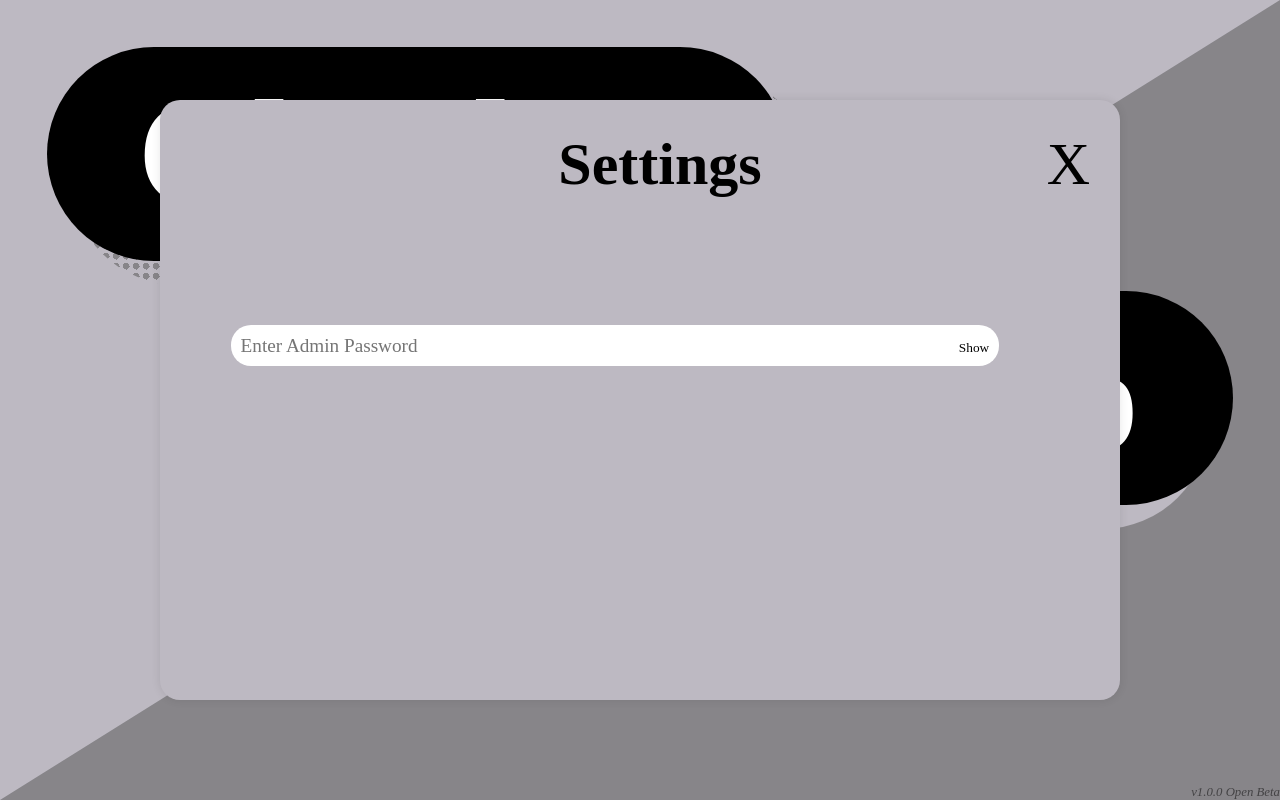
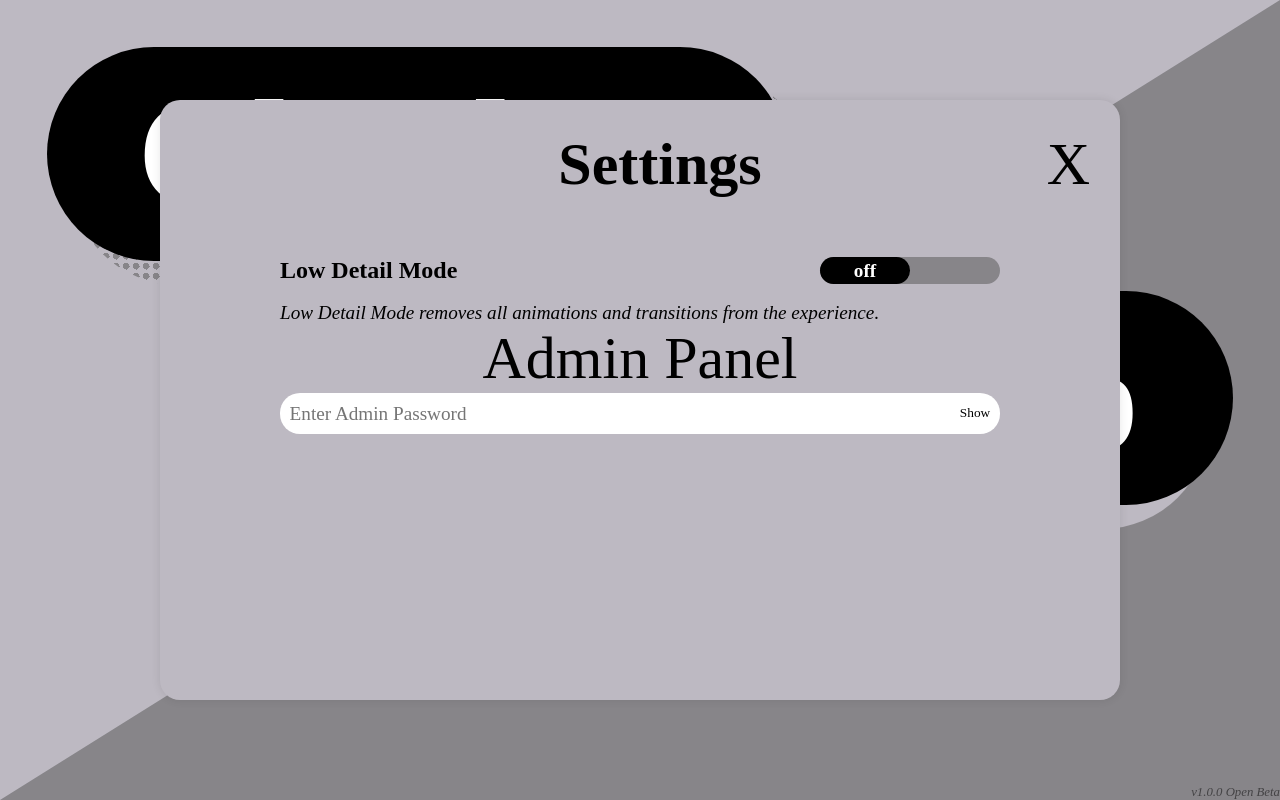
Before and after one commit to Santa-Clara-Imaginarium-Lab/human-ai, a React (Vite) app in the folder client/: page / in a window 1280 px wide. Both pictures are taken after a click on the button "Settings". Built offline with nearby package versions, Linux system fonts and the light colour scheme; a web font is replaced by a local one.

Commit message:
LDM control in settings

```diff
--- a/client/src/components/badEnding/BadEnding.css
+++ b/client/src/components/badEnding/BadEnding.css
@@ -292,44 +292,6 @@ button.hide {
   z-index: 1001;
 }
 
-.admin-controls-wrapper {
-  height: 25%;
-  width: 100%;
-}
-
-.admin-controls {
-  padding-top: 10%;
-  height: 50%;
-  width: 100%;
-  display: flex;
-  flex-direction: column;
-  align-items: center;
-  justify-content: center;
-}
-
-.admin-header {
-  color: var(--accent-three);
-  font-size: 60px;
-  font-family: var(--universal-font);
-}
-
-.admin-password-wrapper {
-  height: 25%;
-  width: 100%;
-}
-
-.admin-password-input {
-  width: 80%;
-  padding: 0.5em;
-  border-radius: 20px;
-  /* border: 1px solid #ccc; */
-  border: 0px;
-  font-size: 1.2em;
-  font-family: var(--universal-font);
-  outline: none;
-  background-color: white; /* override disabled input background */
-}
-
 .announce-text {
   position: absolute;
   bottom: 0px;
--- a/client/src/components/complete/Complete.css
+++ b/client/src/components/complete/Complete.css
@@ -290,41 +290,3 @@ button.hide {
   background-color: transparent;
   z-index: 1001;
 }
-
-.admin-controls-wrapper {
-  height: 25%;
-  width: 100%;
-}
-
-.admin-controls {
-  padding-top: 10%;
-  height: 50%;
-  width: 100%;
-  display: flex;
-  flex-direction: column;
-  align-items: center;
-  justify-content: center;
-}
-
-.admin-header {
-  color: var(--accent-three);
-  font-size: 60px;
-  font-family: var(--universal-font);
-}
-
-.admin-password-wrapper {
-  height: 25%;
-  width: 100%;
-}
-
-.admin-password-input {
-  width: 80%;
-  padding: 0.5em;
-  border-radius: 20px;
-  /* border: 1px solid #ccc; */
-  border: 0px;
-  font-size: 1.2em;
-  font-family: var(--universal-font);
-  outline: none;
-  background-color: white; /* override disabled input background */
-}
--- a/client/src/components/welcome/Welcome.css
+++ b/client/src/components/welcome/Welcome.css
@@ -315,7 +315,7 @@ main {
 }
 
 .admin-password-input {
-  width: 80%;
+  width: 75%;
   padding: 0.5em;
   border-radius: 20px;
   /* border: 1px solid #ccc; */
@@ -324,12 +324,13 @@ main {
   font-family: var(--universal-font);
   outline: none;
   background-color: white; /* override disabled input background */
+  left: 100px;
 }
 
 .admin-show-password {
-  position: relative;
+  position: fixed;
   width: 50px;
-  transform: translate(-50px, 0%);
+  transform: translate(-50px, 75%);
   cursor: pointer;
   background-color: transparent;
   border: none;
@@ -391,3 +392,62 @@ main {
   opacity: 0.5;
   font-size: 0.8em;
 }
+
+.ldm-wrapper {
+  display: flex;
+  flex-direction: row;
+  width: 75%;
+  justify-content: space-between;
+}
+
+.ldm-background {
+  background-color: var(--button-two);
+  width: 25%;
+  border-radius: 20px;
+  /* border: 1px solid #ccc; */
+  border: 0px;
+  z-index: 0;
+  align-items: left;
+}
+
+.ldm-button-on {
+  position: relative;
+  font-weight: bold;
+  border: none;
+  border-radius: 20px;
+  font-size: 1.2em;
+  font-family: var(--universal-font);
+  cursor: pointer;
+  width: 50%;
+  height: 100%;
+  left: 25%;
+  background-color: var(--button-one);
+  color: white;
+  transition: all 0.05s ease-in-out;
+  z-index: 1;
+}
+
+.ldm-button-off {
+  position: relative;
+  font-weight: bold;
+  border: none;
+  border-radius: 20px;
+  font-size: 1.2em;
+  font-family: var(--universal-font);
+  cursor: pointer;
+  width: 50%;
+  height: 100%;
+  left: -25%;
+  background-color: var(--accent-three);
+  color: white;
+  transition: all 0.05s ease-in-out;
+  z-index: 1;
+}
+
+.ldm-description {
+  width: 75%;
+  font-size: 1.2em;
+  font-family: var(--universal-font);
+  text-align: left;
+  font-style: italic;
+}
--- a/client/src/components/welcome/Welcome.jsx
+++ b/client/src/components/welcome/Welcome.jsx
@@ -18,6 +18,11 @@ const Welcome = ({changeTheme, changePersonality}) => {
     const [password, setPassword] = useState('');
     const [isAdmin, setAdmin] = useState(false);
     const [isCheckingGuest, setIsCheckingGuest] = useState(false);
+    const [ldmState, setLdmState] = useState('off');
+
+    useEffect(() => {
+        sessionStorage.setItem('LDM', 'off');
+    }, [])
 
     const pwShowRef = useRef(null);
 
@@ -273,8 +278,34 @@ const Welcome = ({changeTheme, changePersonality}) => {
                 <div className='settings-container'>
                     <h2 className="settings-title">Settings</h2>
                     <button className="x-button" onClick={handleSettingsClose}>X</button>
+
+                <div className="ldm-wrapper">
+                    <h2>Low Detail Mode</h2>
+                    <div class="ldm-background">
+                        <button
+                            className={`${ldmState === "on" ? "ldm-button-on" : "ldm-button-off"}`}
+                            onClick={() => {
+                                const currentLDM = sessionStorage.getItem("LDM");
+                                const newLDM = currentLDM === "off" ? "on" : "off";
+                                sessionStorage.setItem("LDM", newLDM);
+                                setLdmState(newLDM);
+                            }}
+                        >
+                            {ldmState}
+                        </button>
+                    </div>
+                </div>
+                <br/>
+                <div className="ldm-description">
+                    <p>Low Detail Mode removes all animations and transitions from the experience.</p>
+                </div>
+
+
+
+
+                <p className="admin-header">Admin Panel</p>
+
                     <div className="admin-controls-wrapper" hidden={!isAdmin}>
-                        <p className="admin-header">Admin Panel</p>
                         <div className="admin-controls">
                         <input type="text" className="theme-input" onKeyDown={handleEnter} placeholder="color combo" />
                         <p>{`Current Color Theme: ${themeState}`}</p>
```
